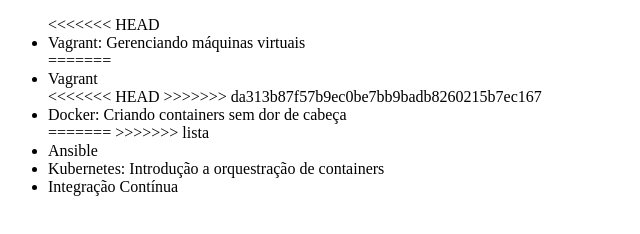
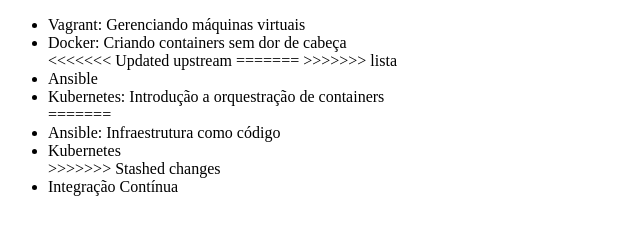
Before and after one commit to JoaoVicenteRangelWJ/alura-exercicios, a plain HTML site: page index.html in a window 1280 px wide. Shown: the whole page, without its empty margins (0-640 px from the left). Drawn offline with Linux system fonts and the light colour scheme.

Commit message:
Alterando o nome do curso de Ansible

```diff
--- a/index.html
+++ b/index.html
@@ -6,17 +6,17 @@
 </head>
 <body>
     <ul>
-<<<<<<< HEAD
         <li>Vagrant: Gerenciando máquinas virtuais</li>
-=======
-        <li>Vagrant</li>
-<<<<<<< HEAD
->>>>>>> da313b87f57b9ec0be7bb9badb8260215b7ec167
         <li>Docker: Criando containers sem dor de cabeça</li>
+<<<<<<< Updated upstream
 =======
 >>>>>>> lista
         <li>Ansible</li>
         <li>Kubernetes: Introdução a orquestração de containers</li>
+=======
+        <li>Ansible: Infraestrutura como código</li>
+        <li>Kubernetes</li>
+>>>>>>> Stashed changes
         <li>Integração Contínua</li>
     </ul>
 </body>
```
